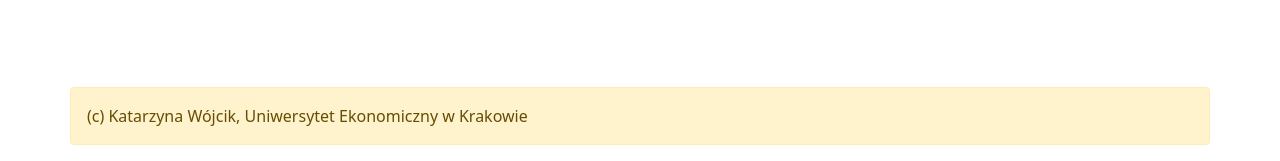
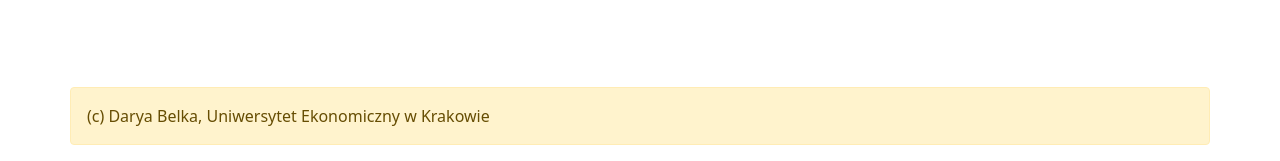
Before and after one commit to DaryaBelka/CeneoWebScraper, a Python web app: template app/templates/base.html in a window 1280 px wide. Shown: the part 639-800 px from the top of the page. Run offline with Jinja, Linux system fonts and the light colour scheme; the template is opened without the code that fills it, so the values that code supplies are empty; some libraries are stand-ins or nearby versions.

Commit message:
"13.06.2023 DB"

```diff
--- a/app/templates/base.html
+++ b/app/templates/base.html
@@ -66,7 +66,7 @@
       </div>
    </div>
    <footer class="container alert alert-warning fixed-bottom">
-      (c) Katarzyna Wójcik, Uniwersytet Ekonomiczny w Krakowie
+      (c) Darya Belka, Uniwersytet Ekonomiczny w Krakowie
    </footer>
    {% block script %}
    {% endblock %}
```
